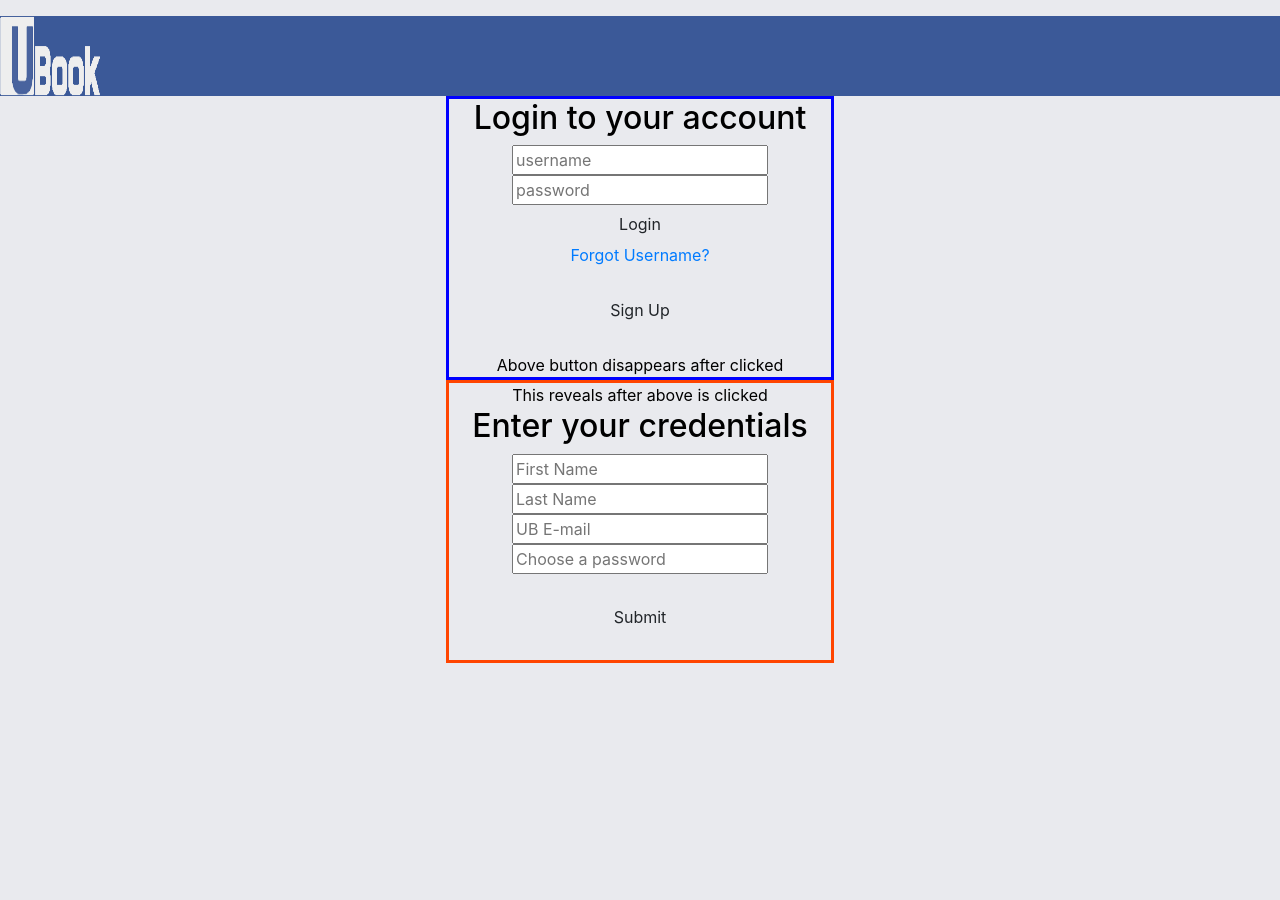
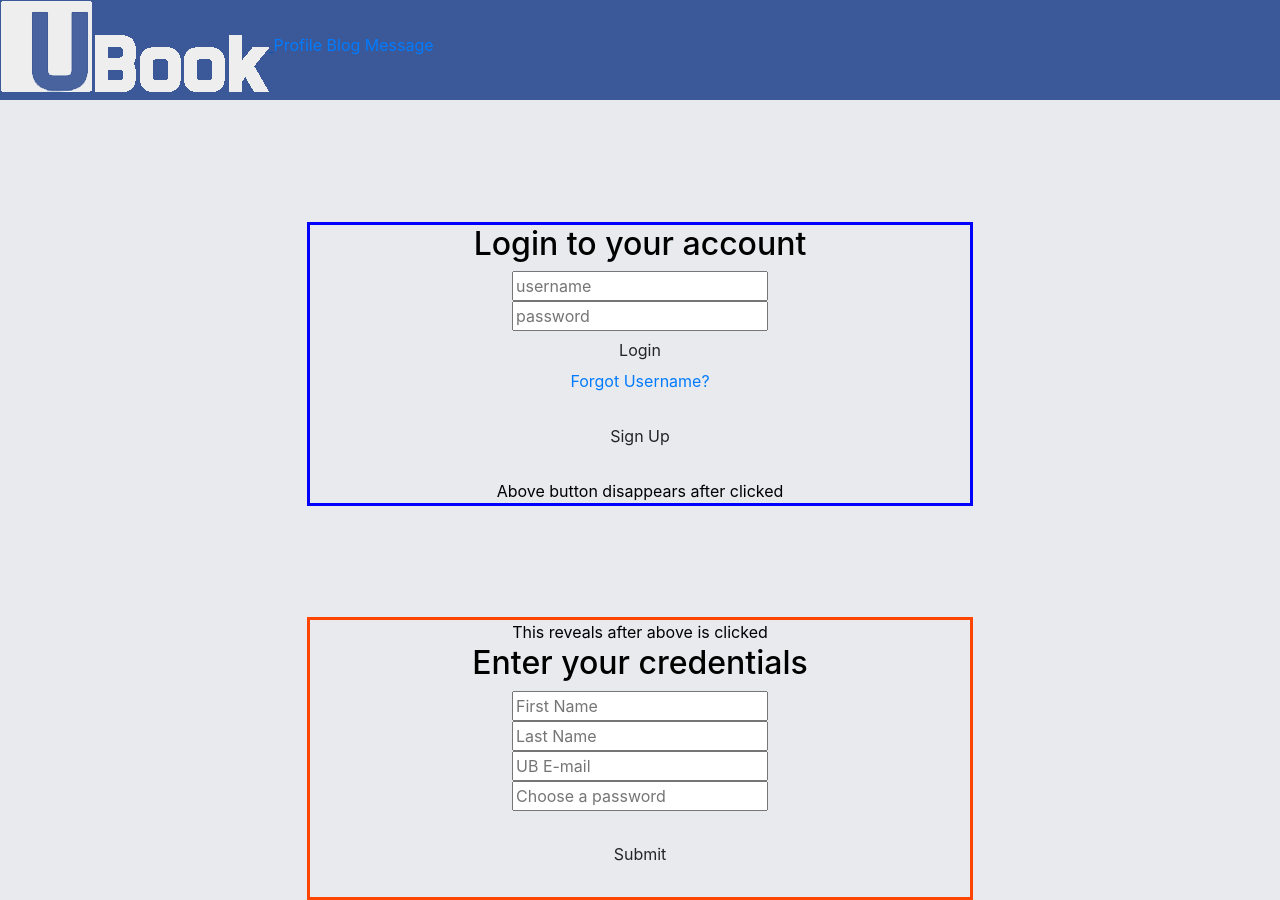
Before and after one commit to akcse116/Ubook, a Django app: page /login/ in a window 1280 px wide. Before the commit the page ends 663 px from the top, so only its background shows below. Run offline with Django 3.2, Linux system fonts and the light colour scheme; some libraries are stand-ins or nearby versions.

Commit message:
adjusted login page

```diff
--- a/home/templates/home/base.html
+++ b/home/templates/home/base.html
@@ -8,13 +8,13 @@
 
     <!-- Bootstrap CSS -->
     <link rel="stylesheet" href="https://stackpath.bootstrapcdn.com/bootstrap/4.3.1/css/bootstrap.min.css" integrity="sha384-ggOyR0iXCbMQv3Xipma34MD+dH/1fQ784/j6cY/iJTQUOhcWr7x9JvoRxT2MZw1T" crossorigin="anonymous">
-    <link rel ="stylesheet" type="text/css" href = "{% static 'blog/main.css' %}">
+    <link rel ="stylesheet" type="text/css" href = "{% static 'lgi/main.css' %}">
     <title>~ UBOOK ~</title>
   </head>
   <body>
     <nav class="navbar navbar-expand-lg navbar-light bg-light">
         <a class="navbar-brand" href="#">
-            <img src="{% static 'blog/logo.png' %}" alt="logo" width="100" height="75">
+            <img src="{% static 'home/ubook_logo.png' %}" alt="logo" width="100" height="75">
         </a>
         <button class="navbar-toggler" type="button" data-toggle="collapse" data-target="#navbarSupportedContent" aria-controls="navbarSupportedContent" aria-expanded="false" aria-label="Toggle navigation">
           <span class="navbar-toggler-icon"></span>
--- a/login/static/home/main.css
+++ /dev/null
@@ -1,6 +0,0 @@
-.content{
-    max-width:500px;
-    margin:auto;
-    background:black;
-    padding:10px;
-}
--- /dev/null
+++ b/login/static/login/main.css
@@ -0,0 +1,20 @@
+body {
+    background-color:#e9eaee;
+    color:black;
+    margin-top: 1rem;
+}
+
+.topnav {
+    background-color: #3B5998;
+    width: 100%;
+    height: 100px;
+    position: absolute;
+    top: 0;
+}
+
+/*.content{*/
+/*    max-width:500px;*/
+/*    margin:auto;*/
+/*    !*background:black;*!*/
+/*    padding:10px;*/
+/*}*/
--- a/login/templates/login/base.html
+++ b/login/templates/login/base.html
@@ -10,15 +10,24 @@
 
     <!-- Bootstrap CSS -->
     <link rel="stylesheet" href="https://stackpath.bootstrapcdn.com/bootstrap/4.3.1/css/bootstrap.min.css" integrity="sha384-ggOyR0iXCbMQv3Xipma34MD+dH/1fQ784/j6cY/iJTQUOhcWr7x9JvoRxT2MZw1T" crossorigin="anonymous">
-    <link rel ="stylesheet" type="text/css" href = "{% static 'blog/main.css' %}">
+    <link rel ="stylesheet" type="text/css" href = "{% static 'login/main.css' %}">
     <title> Ubook </title>
 </head>
 
   <body>
     <div class="topnav">
       <a href = "/home">
-        <img id = "main_logo"  src="{% static 'blog/ubook_logo.png' %}" alt="logo" />
+        <img id = "main_logo"  src="{% static 'login/ubook_logo.png' %}" alt="logo" />
       </a>
+        <a href = "/user_profile">
+            Profile
+        </a>
+        <a href = "/blog">
+            Blog
+        </a>
+        <a href = "/message">
+            Message
+        </a>
     </div>
 
 
--- a/login/templates/login/login.html
+++ b/login/templates/login/login.html
@@ -9,18 +9,20 @@
 
     .log-form{
         margin: auto;
+        margin-top: 20%;
         display: block;
         border: 3px solid blue;
         text-align: center;
-        width:35%;
+        width:60%;
     }
 
     .sign-form{
         margin: auto;
+        margin-top: 10%;
         display: block;
         border: 3px solid orangered;
         text-align: center;
-        width:35%;
+        width:60%;
     }
 
 </style>
```
Also changed, not shown: blog/templates/blog/base.html (+9 -0 lines), login/templates/home/base.html (deleted, +0 -72 lines), message/templates/message/base.html (+9 -0 lines), home/static/home/ubook_logo.png (added), login/static/login/ubook_logo.png (added).
